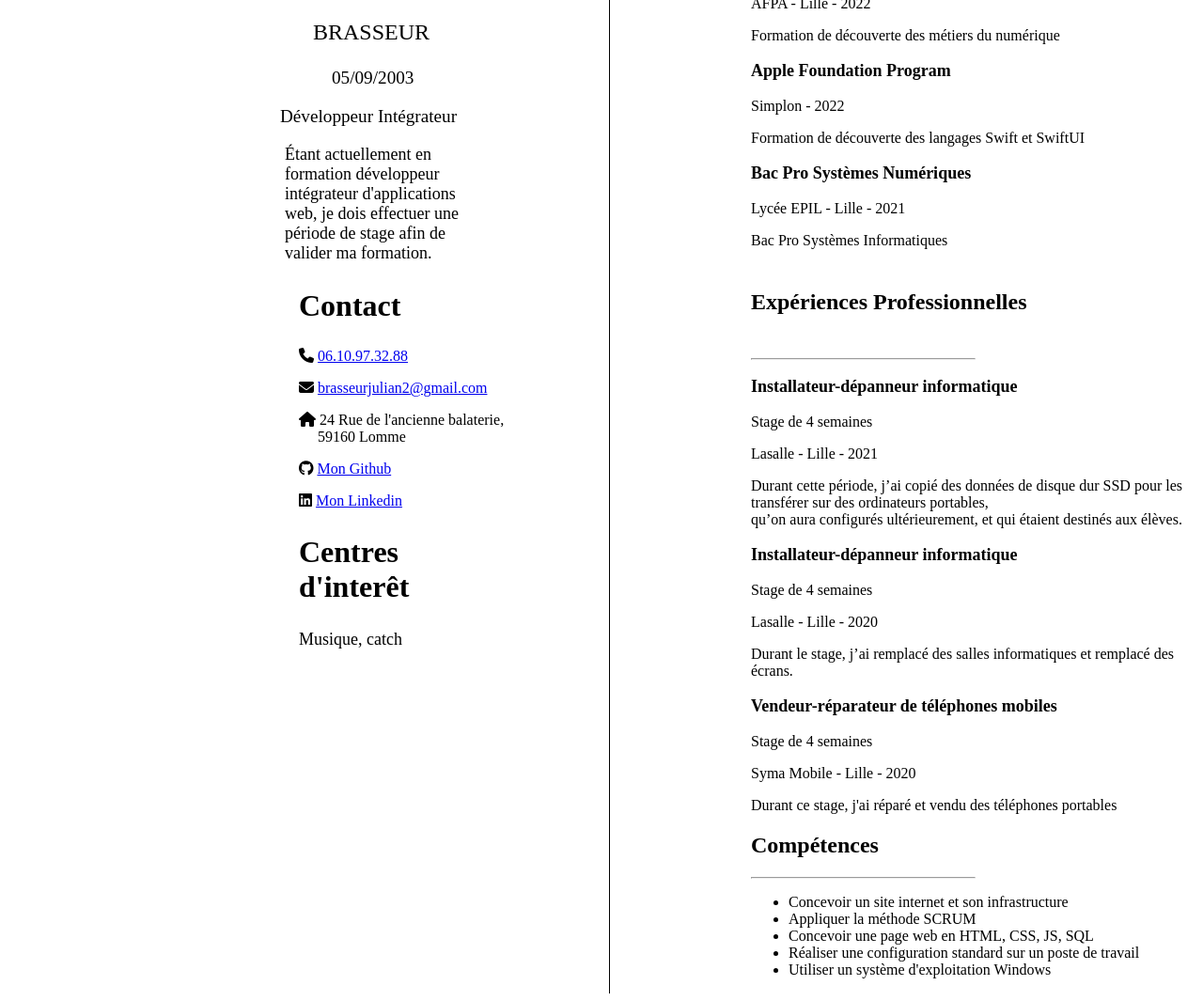
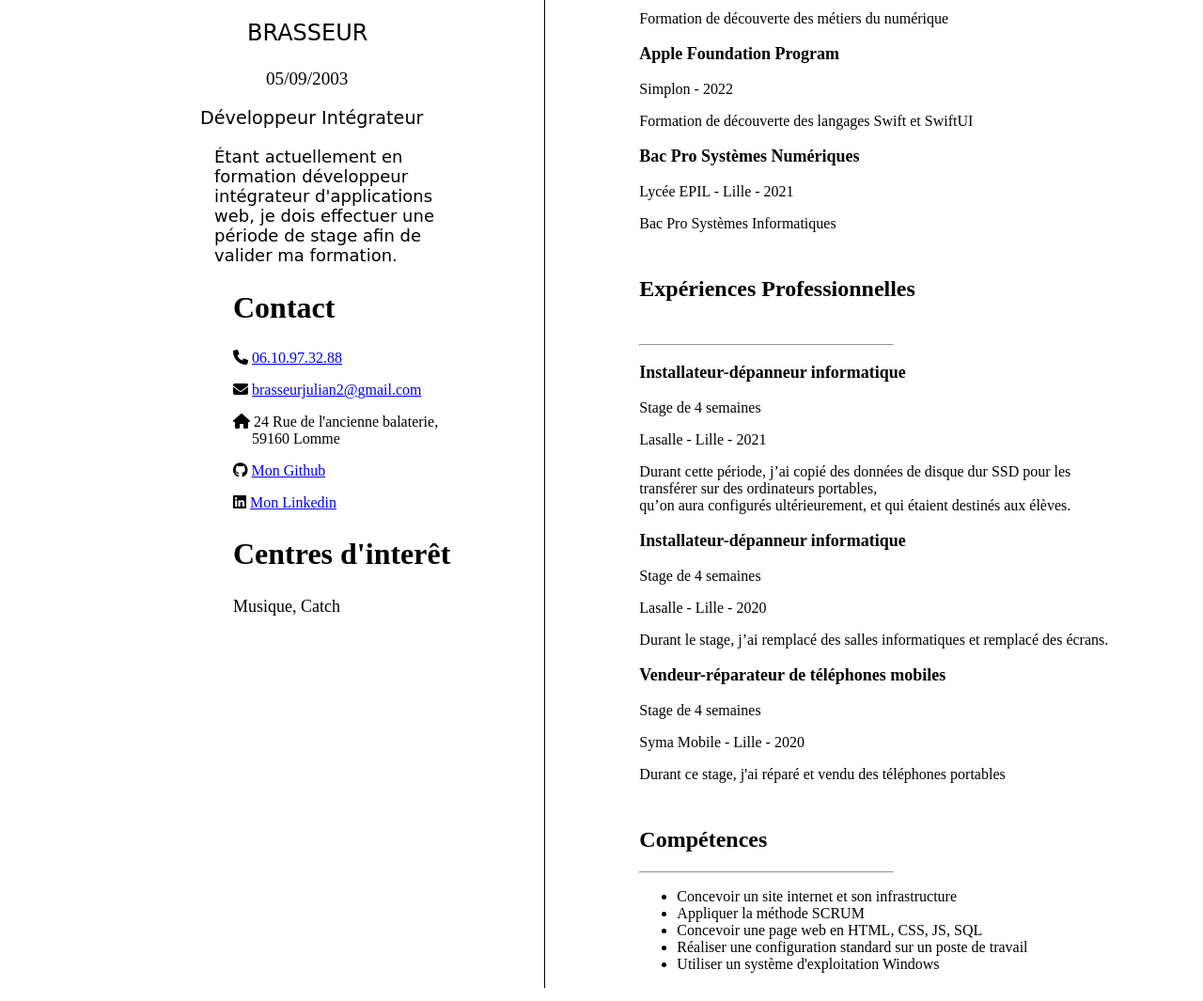
Before and after one commit to Furendori/cv-simplon, a plain HTML site: page index.html in a window 1280 px wide. Shown: the part 419-1484 px from the top of the page at 94% size. Drawn offline with Linux system fonts and the light colour scheme.

Commit message:
Repositionnements et ajout de polices de caractères

```diff
--- a/index.html
+++ b/index.html
@@ -72,7 +72,7 @@
         </p>
 
         <h2 id="interet">Centres d'interêt</h2>
-        <p id="interets">Musique, catch</p>
+        <p id="interets">Musique, Catch</p>
         </div>
     </section>
 
@@ -84,6 +84,8 @@
 
     <h2>Formation</h2><br>
     <hr id="hr1">
+
+
 
     <p id="simplon1">Développeur Intégrateur d'applications web</p>
     <p>Simplon - Lille, France - De 2022 à 2023</p>
@@ -108,9 +110,10 @@
 
 
 
-
     <h2 class="exp">Expériences Professionnelles</h2><br>
     <hr class="hr2">
+
+
 
     <p class="lasalle1">Installateur-dépanneur informatique</p>
     <p>Stage de 4 semaines</p>
@@ -130,7 +133,7 @@
     <p>Durant ce stage, j'ai réparé et vendu des téléphones portables</p>
 
 
-    <h2>Compétences</h2>
+    <h2 class="comp">Compétences</h2>
 
     <hr class="hr3">
 
--- a/style/style.css
+++ b/style/style.css
@@ -15,6 +15,7 @@
 #nom{
     font-size: x-large;
     padding-left: 125px;
+    font-family: 'Petit Formal Script', cursive;
 }
 
 #naissance{
@@ -23,8 +24,9 @@
 }
 
 .metier{
-    padding-left: 90px;
+    padding-left: 75px;
     font-size: larger;
+    font-family: 'Playball', cursive;
 }
 
 .sec{
@@ -32,16 +34,17 @@
 }
 
 .positionnement{
-    margin-right: 150px;
+    margin-right: 100px;
     margin-left: 100px;
     border-right: 1px solid rgb(0, 0, 0);
-    padding-left: 100px;
+    padding-left: 30px;
     padding-right: 100px;
 }
 
 .desc{
     font-size: large;
-    padding-left: 95px;
+    padding-left: 90px;
+    font-family: 'Knewave', cursive;
 }
 
 .sect{
@@ -126,3 +129,7 @@
     width: 50%;
     margin-right: 50%;
 }
+
+.comp{
+    padding-top: 5%;
+}
```
